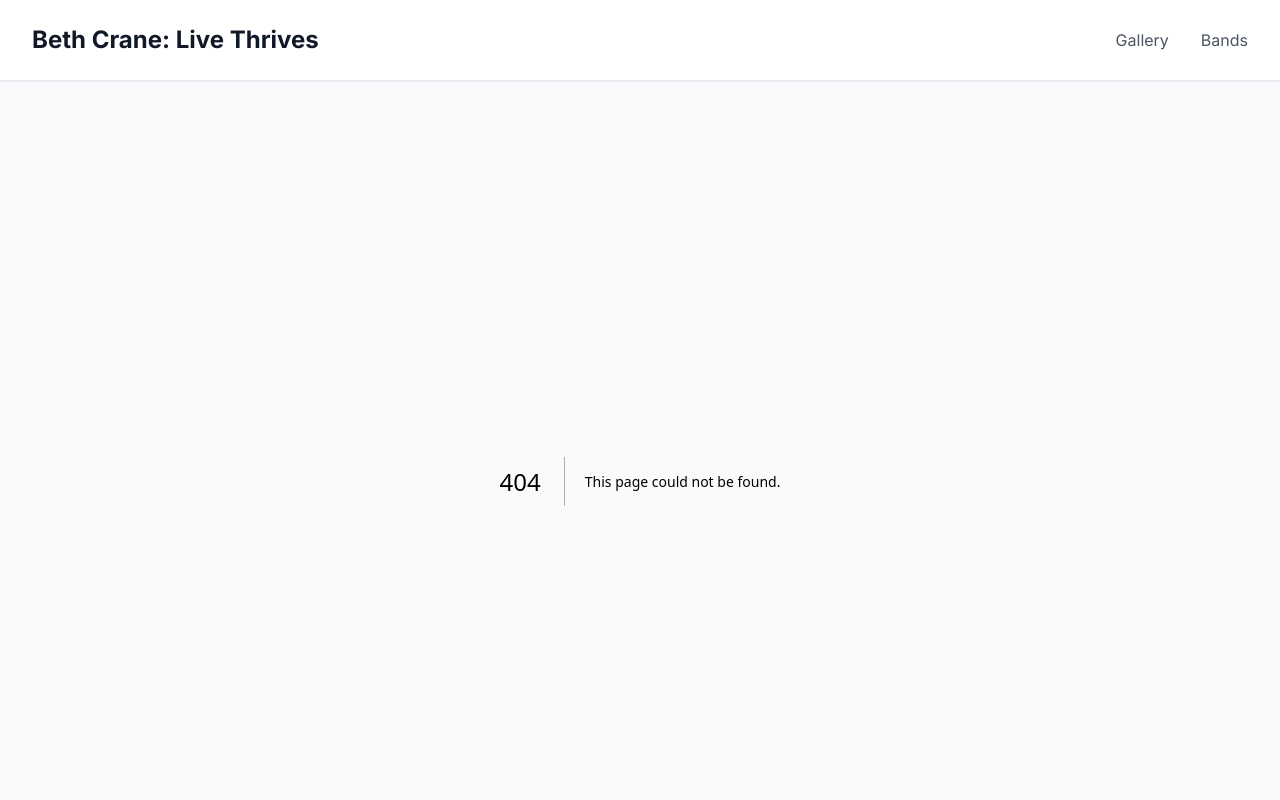
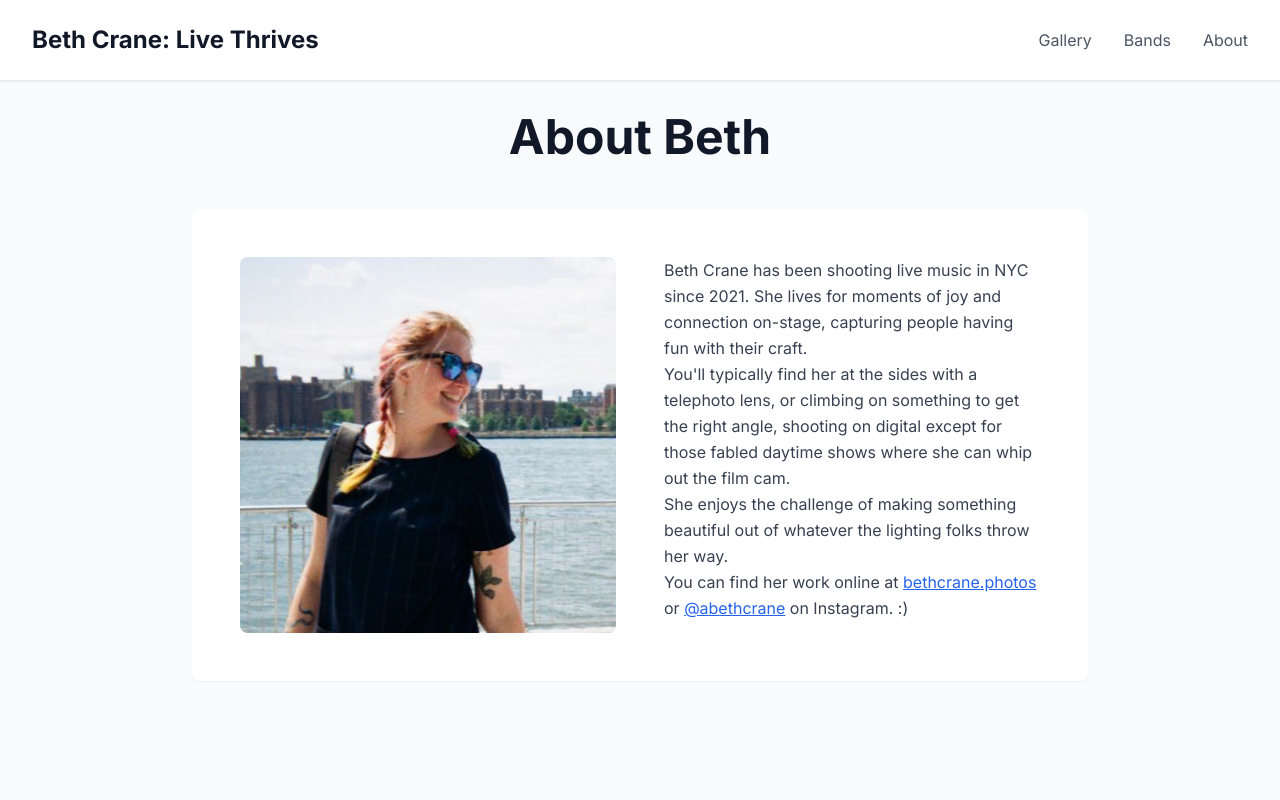
Before and after one commit to abethcrane/live-thrives, a Next.js app: page /about in a window 1280 px wide. Before the commit this address had no page. Shown: the top 800 px of the page. Built offline with nearby package versions, Linux system fonts and the light colour scheme.

Commit message:
Add about beth page

```diff
--- /dev/null
+++ b/src/app/about/page.tsx
@@ -0,0 +1,78 @@
+import Image from 'next/image';
+
+export default function AboutPage() {
+  return (
+    <div className="min-h-screen bg-gray-50">
+      <div className="container mx-auto px-4 sm:px-6 lg:px-8 py-8">
+        <div className="max-w-4xl mx-auto">
+          <div className="text-center mb-12">
+            <h1 className="text-3xl sm:text-4xl lg:text-5xl font-bold text-gray-900 mb-4">
+              About Beth
+            </h1>
+          </div>
+
+          <div className="bg-white rounded-lg shadow-sm p-8 sm:p-12">
+            <div className="grid grid-cols-1 lg:grid-cols-2 gap-8 lg:gap-12 items-start">
+              {/* Image placeholder - you can replace the src with an actual image */}
+              <div className="relative aspect-square rounded-lg overflow-hidden bg-gray-200">
+                <div className="absolute inset-0 flex items-center justify-center text-gray-500">
+                  <div className="text-center">
+                    <svg className="w-16 h-16 mx-auto mb-4" fill="currentColor" viewBox="0 0 20 20">
+                      <path fillRule="evenodd" d="M4 3a2 2 0 00-2 2v10a2 2 0 002 2h12a2 2 0 002-2V5a2 2 0 00-2-2H4zm12 12H4l4-8 3 6 2-4 3 6z" clipRule="evenodd" />
+                    </svg>
+                    <p className="text-sm">Add photographer image here</p>
+                  </div>
+                </div>
+                <Image
+                  src="/images/about-beth.jpg"
+                  alt="Beth Crane - Live Music Photographer"
+                  fill
+                  className="object-cover"
+                  sizes="(max-width: 768px) 100vw, 50vw"
+                />
+              </div>
+
+              <div className="space-y-6">
+                <div className="prose prose-lg max-w-none">
+                  <p className="text-gray-700 leading-relaxed">
+                    Beth Crane has been shooting live music in NYC since 2021. She lives for moments of joy and connection on-stage, capturing people having fun with their craft.
+                  </p>
+
+                  <p className="text-gray-700 leading-relaxed">
+                    You'll typically find her at the sides with a telephoto lens, or climbing on something to get the right angle, shooting on digital except for those fabled daytime shows where she can whip out the film cam.
+                  </p>
+
+                  <p className="text-gray-700 leading-relaxed">
+                    She enjoys the challenge of making something beautiful out of whatever the lighting folks throw her way.
+                  </p>
+
+                  <p className="text-gray-700 leading-relaxed">
+                    You can find her work online at{' '}
+                    <a
+                      href="http://bethcrane.photos"
+                      target="_blank"
+                      rel="noopener noreferrer"
+                      className="text-blue-600 hover:text-blue-800 underline"
+                    >
+                      bethcrane.photos
+                    </a>{' '}
+                    or{' '}
+                    <a
+                      href="https://instagram.com/abethcrane"
+                      target="_blank"
+                      rel="noopener noreferrer"
+                      className="text-blue-600 hover:text-blue-800 underline"
+                    >
+                      @abethcrane
+                    </a>{' '}
+                    on Instagram. :)
+                  </p>
+                </div>
+              </div>
+            </div>
+          </div>
+        </div>
+      </div>
+    </div>
+  );
+}
--- a/src/app/layout.tsx
+++ b/src/app/layout.tsx
@@ -57,6 +57,9 @@ export default function RootLayout({
                   <a href="/bands" className="text-gray-600 hover:text-gray-900 transition-colors">
                     Bands
                   </a>
+                  <a href="/about" className="text-gray-600 hover:text-gray-900 transition-colors">
+                    About
+                  </a>
                 </nav>
                 {/* Mobile menu button */}
                 <button
@@ -92,6 +95,13 @@ export default function RootLayout({
                     >
                       Bands
                     </a>
+                    <a
+                      href="/about"
+                      className="text-gray-600 hover:text-gray-900 transition-colors px-2 py-1 rounded-md hover:bg-gray-50"
+                      onClick={closeMobileMenu}
+                    >
+                      About
+                    </a>
                   </nav>
                 </div>
               )}
```
Also changed, not shown: public/images/about-beth.jpg (added).
